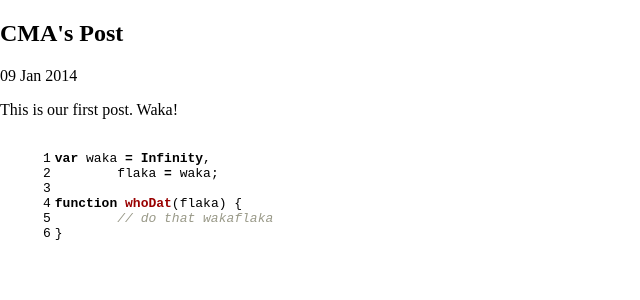
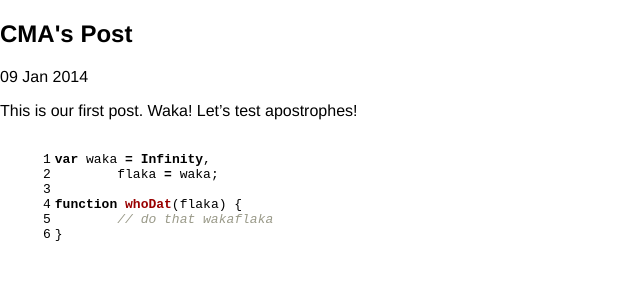
Before and after one commit to cmaseattle/jekyll-starter-template, a Jekyll site: the page built from _posts/2014-01-09-cmas-first-post.markdown, in a window 1280 px wide. Shown: the top 300 px of the page, without its empty margins (0-640 px from the left). Built offline with Jekyll 4.4.1, drawn with Linux system fonts in a browser that asks for light colours.

Commit message:
here we go!

```diff
--- a/_posts/2014-01-09-cmas-first-post.markdown
+++ b/_posts/2014-01-09-cmas-first-post.markdown
@@ -3,7 +3,7 @@ layout: post
 title: "CMA's Post"
 ---
 
-This is our first post. Waka!
+This is our first post. Waka! Let's test apostrophes!
 
 {% highlight javascript linenos %}
 var waka = Infinity,
--- a/css/site.css
+++ b/css/site.css
@@ -1,3 +1,4 @@
 body {
 	margin:0; padding:0;
+	font-family:helvetica, arial, sans-serif;
 }
```
